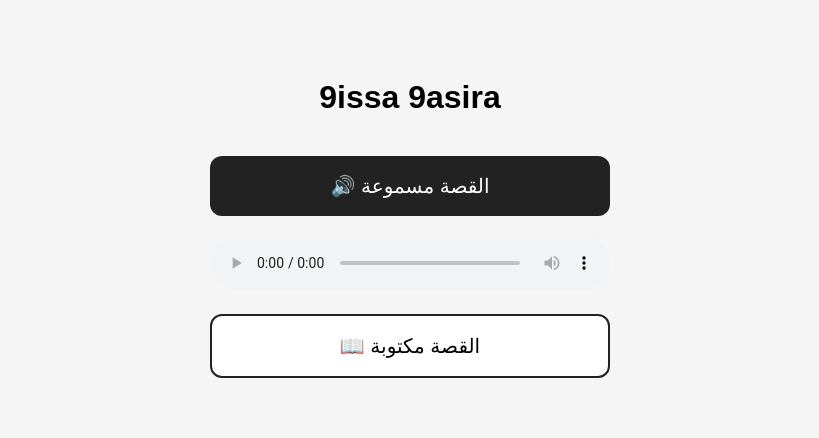
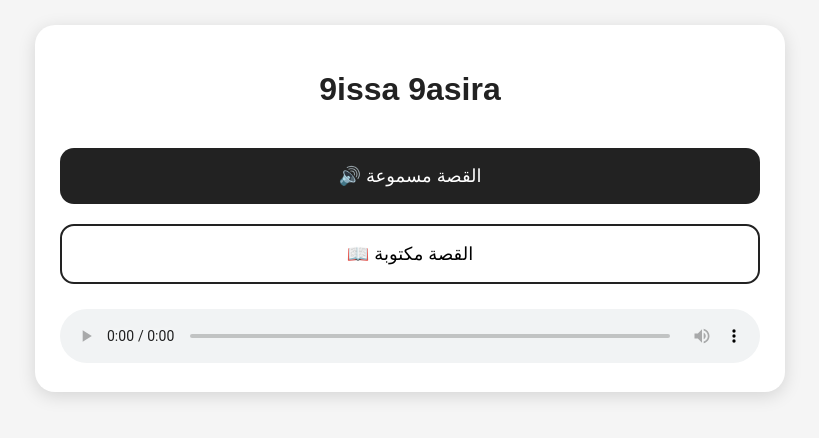
Before and after one commit to haraaga70-maker/I-hope, a plain HTML site: page index.html in a window 1280 px wide. Both pictures are taken after a click on the button "🔊 القصة مسموعة". Shown: the whole page, without its empty margins (230-1049 px from the left). Drawn offline with Linux system fonts and the light colour scheme.

Commit message:
Update index.html

```diff
--- a/index.html
+++ b/index.html
@@ -3,61 +3,119 @@
 <head>
 <meta charset="UTF-8">
 <meta name="viewport" content="width=device-width, initial-scale=1.0">
+
 <title>9issa 9asira</title>
 
 <style>
 body {
     font-family: Arial, sans-serif;
-  text-align: center;
-  padding: 50px 20px;
     background: #f5f5f5;
+    margin: 0;
+    padding: 25px;
+    color: #222;
+}
+
+.card {
+    max-width: 700px;
+    margin: auto;
+    background: white;
+    padding: 25px;
+    border-radius: 20px;
+    box-shadow: 0 4px 18px #0002;
 }
 
 h1 {
-  margin-bottom: 40px;
+    text-align: center;
+    margin-bottom: 30px;
 }
 
 button {
-  display: block;
-  width: 90%;
-  max-width: 400px;
-  margin: 20px auto;
-  padding: 18px;
-  font-size: 20px;
+    width: 100%;
+    padding: 17px;
+    margin: 10px 0;
     border: none;
-  border-radius: 12px;
+    border-radius: 14px;
+    font-size: 18px;
     cursor: pointer;
 }
 
-.audio {
+.audio-btn {
     background: #222;
     color: white;
 }
 
-.read {
+.text-btn {
     background: white;
     border: 2px solid #222;
+}
+
+#audioBox,
+#story {
+    display: none;
+}
+
+#story {
+    margin-top: 20px;
+    line-height: 1.9;
+    font-size: 17px;
+    white-space: pre-wrap;
+    direction: ltr;
+    text-align: left;
 }
 </style>
 </head>
 
 <body>
 
+<div class="card">
+
 <h1>9issa 9asira</h1>
 
-<button class="audio"
-onclick="document.getElementById('audio').play()">
+<button class="audio-btn" onclick="showAudio()">
 🔊 القصة مسموعة
 </button>
 
-<audio id="audio" controls style="width:90%;max-width:400px;">
-<source src="WhatsApp%20Ptt%202026-10-05%20at%204.30.48%20AM.ogg" type="audio/ogg">
-</audio>
-
-<button class="read"
-onclick="window.open('9isa%209asira%20fach%20maykon%203ndk%20maydar.odt','_blank')">
+<button class="text-btn" onclick="showText()">
 📖 القصة مكتوبة
 </button>
 
+<div id="audioBox">
+<audio controls style="width:100%; margin-top:15px;">
+<source src="WhatsApp%20Ptt%202026-10-05%20at%204.30.48%20AM.ogg" type="audio/ogg">
+</audio>
+</div>
+
+<div id="story">
+
+9isa 9asira fach maykon 3ndk maydar
+
+Ymkn anjik kantfla wla ayshabk baghi mnk chi haja walakin ana mabaghi walo baghi nrjeo ki kna ndwiw ndhko nchofk ou no9f meak wakha gha 5 min maerftch elach Kadiri haka wla ach kayshab lik ana bagi walakin ykon li kan rah makaynach chi haja.
+
+n9d njik las9k fik ymkn?
+
+Ou bssh hint frask 3rft wahd lhaja! makandnch emri bghit bsh bhal haka hint makntch kantkhayl gae ayji nhar anbghi bnt haka walakin jiti nti.
+
+Ymkn knt kantsahb gha bach ntsma rah msahb ou nbiyn ta ana ou kdaaa walakin maemri bghit kima bghitk.
+
+knt 9lt lik maerftch elach kanbghik yak ou bsh makntch earf jiti fwahd lo9ita li knt khawi rasi mn chi haja.
+
+</div>
+
+</div>
+
+<script>
+
+function showAudio() {
+    document.getElementById("audioBox").style.display = "block";
+    document.getElementById("story").style.display = "none";
+}
+
+function showText() {
+    document.getElementById("story").style.display = "block";
+    document.getElementById("audioBox").style.display = "none";
+}
+
+</script>
+
 </body>
 </html>
```
Lines whose indentation alone changed are shown as unchanged.
